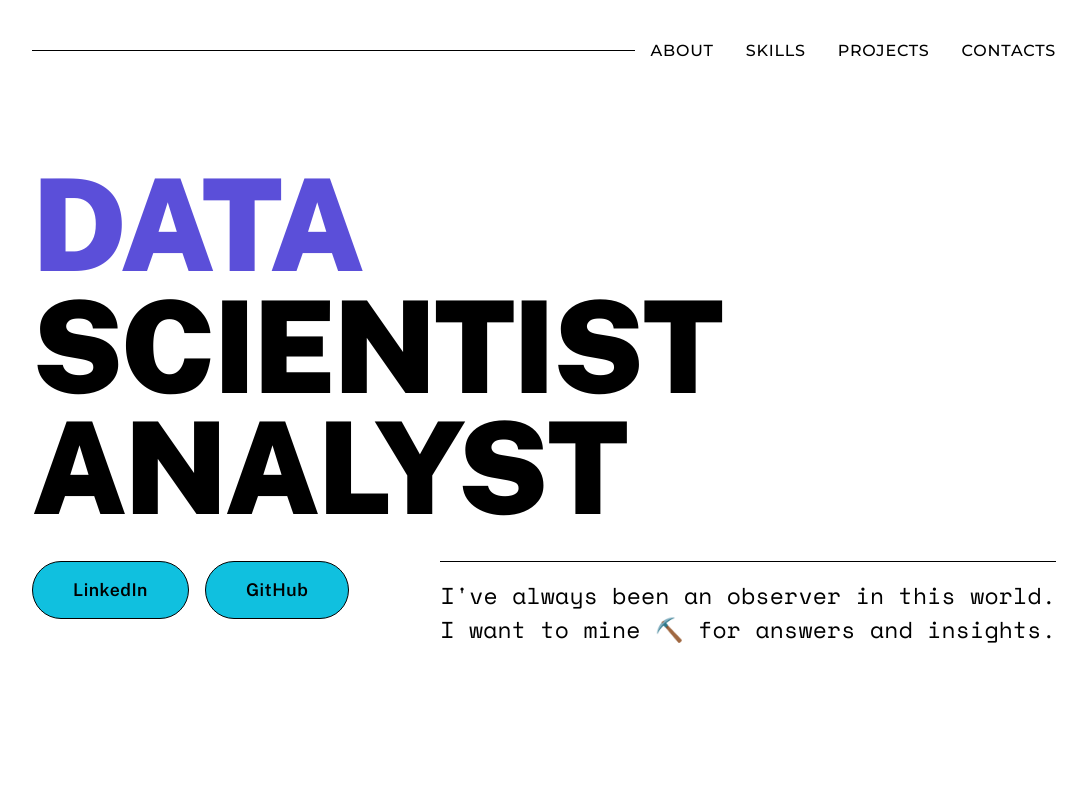
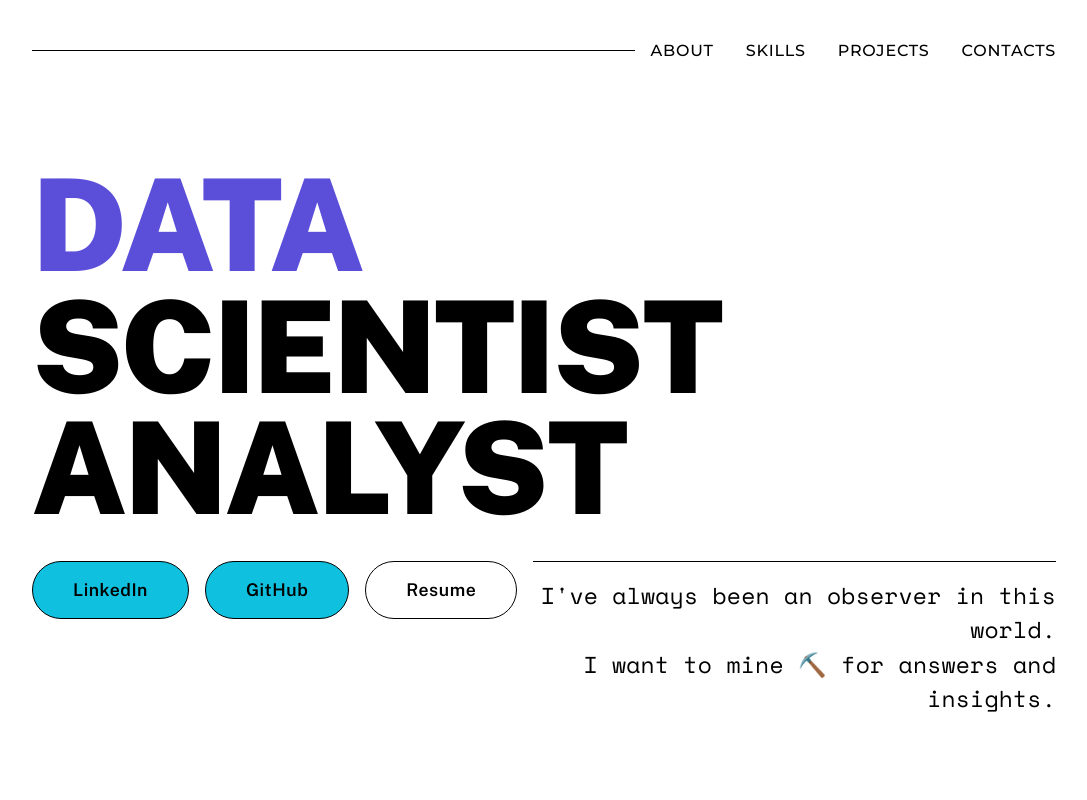
Before and after one commit to kellytton/kaylenton-portfolio, a React (Vite) app: page / in a window 1280 px wide. Shown: the top 800 px of the page, without its empty margins (96-1183 px from the left). Built offline with nearby package versions, Linux system fonts and the light colour scheme.

Commit message:
support multiple projects; create "Show more" and "Show less" feature for projects

```diff
--- a/src/components/footer/Footer.jsx
+++ b/src/components/footer/Footer.jsx
@@ -102,6 +102,22 @@ function Footer() {
             >
               GitHub
             </Link>
+            <Link
+              href="/src/assets/resume.pdf"
+              download
+              sx={{
+                fontFamily: '"Space Mono", monospace',
+                fontSize: { xs: "0.875rem", sm: "1rem", md: "1.125rem" },
+                color: "#000",
+                textDecoration: "none",
+                transition: "color 0.2s",
+                "&:hover": {
+                  color: "#0ea4bf",
+                },
+              }}
+            >
+              Resume
+            </Link>
           </Box>
         </Box>
 
--- a/src/components/hero/Hero.jsx
+++ b/src/components/hero/Hero.jsx
@@ -121,6 +121,32 @@ function Hero() {
           >
             GitHub
           </Button>
+          <Button
+            href="/src/assets/resume.pdf"
+            download
+            sx={{
+              backgroundColor: "transparent",
+              color: "#000",
+              fontFamily: '"Public Sans", sans-serif',
+              fontWeight: 600,
+              fontSize: { xs: "0.875rem", sm: "1rem", md: "1.1rem" },
+              padding: {
+                xs: "0.6rem 1.5rem",
+                sm: "0.7rem 2rem",
+                md: "0.8rem 2.5rem",
+              },
+              borderRadius: "50px",
+              border: "1.5px solid #000",
+              textTransform: "none",
+              "&:hover": {
+                backgroundColor: "rgba(16, 192, 223, 0.1)",
+                transform: "translateY(-2px)",
+                boxShadow: "0 4px 12px rgba(91, 192, 190, 0.2)",
+              },
+            }}
+          >
+            Resume
+          </Button>
         </Box>
 
         {/* Tagline Section */}
--- a/src/components/projects/Projects.jsx
+++ b/src/components/projects/Projects.jsx
@@ -1,8 +1,19 @@
-import { Box, Typography } from "@mui/material";
+import { useState } from "react";
+import { Box, Typography, Button } from "@mui/material";
+import KeyboardArrowDownIcon from "@mui/icons-material/KeyboardArrowDown";
+import KeyboardArrowUpIcon from "@mui/icons-material/KeyboardArrowUp";
 import ProjectCard from "./ProjectCard";
 import projectsData from "../../data/projects.json";
 
+const INITIAL_PROJECTS_COUNT = 3;
+
 function Projects() {
+  const [expanded, setExpanded] = useState(false);
+  const hasMoreProjects = projectsData.length > INITIAL_PROJECTS_COUNT;
+  const visibleProjects = expanded
+    ? projectsData
+    : projectsData.slice(0, INITIAL_PROJECTS_COUNT);
+
   return (
     <Box
       component="section"
@@ -35,13 +46,48 @@ function Projects() {
         sx={{
           display: "flex",
           flexDirection: "column",
-          gap: { xs: 8, md: 12 },
+          gap: { xs: 12, sm: 16, md: 20, lg: 24 },
         }}
       >
-        {projectsData.map((project) => (
+        {visibleProjects.map((project) => (
           <ProjectCard key={project.id} project={project} />
         ))}
       </Box>
+
+      {/* Show More / Show Less Button */}
+      {hasMoreProjects && (
+        <Box
+          sx={{
+            display: "flex",
+            justifyContent: "center",
+            mt: { xs: 8, sm: 10, md: 12 },
+          }}
+        >
+          <Button
+            onClick={() => setExpanded(!expanded)}
+            endIcon={expanded ? <KeyboardArrowUpIcon /> : <KeyboardArrowDownIcon />}
+            sx={{
+              backgroundColor: "transparent",
+              color: "#000",
+              fontFamily: '"Space Mono", monospace',
+              fontSize: { xs: "0.875rem", sm: "1rem" },
+              padding: "0.75rem 2rem",
+              borderRadius: "50px",
+              border: "1.5px solid #000",
+              textTransform: "none",
+              "&:hover": {
+                backgroundColor: "rgba(16, 192, 223, 0.1)",
+                transform: "translateY(-2px)",
+                boxShadow: "0 4px 12px rgba(91, 192, 190, 0.2)",
+              },
+            }}
+          >
+            {expanded
+              ? "Show Less"
+              : `Show ${projectsData.length - INITIAL_PROJECTS_COUNT} More`}
+          </Button>
+        </Box>
+      )}
     </Box>
   );
 }
```
Also changed, not shown: 1 other file (tests, documents, lock files or other folders).
